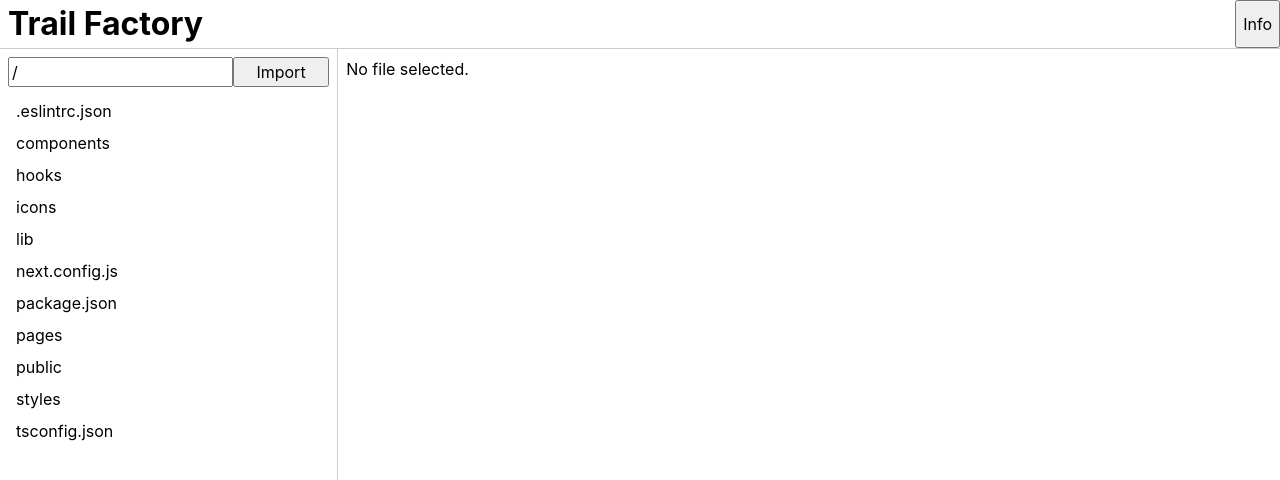
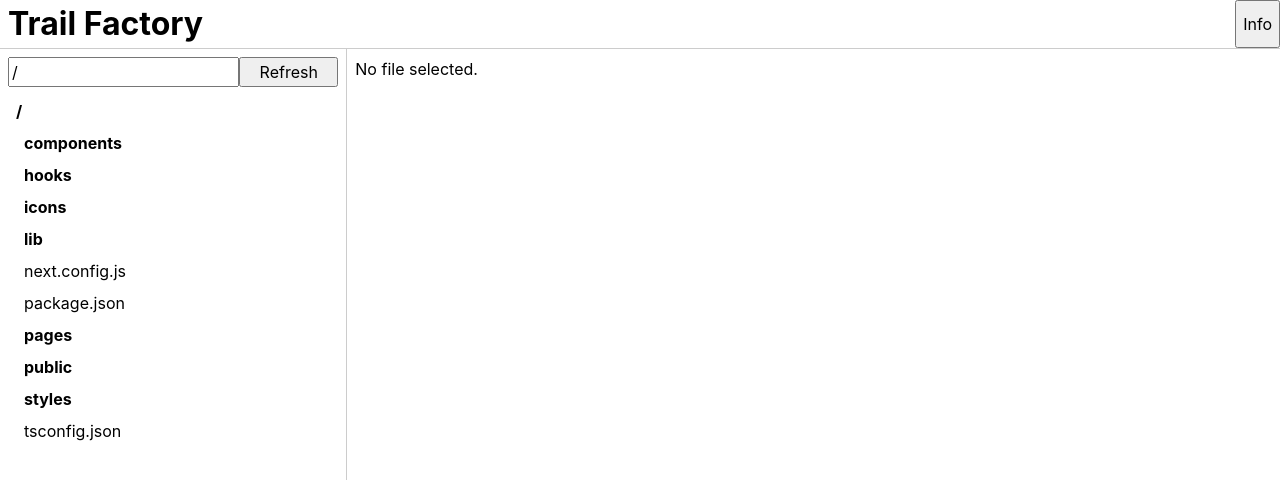
Before and after one commit to kwoodhouse93/trail-factory, a Next.js app: page / in a window 1280 px wide. Shown: the top 480 px of the page. Built offline with nearby package versions, Linux system fonts and the light colour scheme.

Commit message:
Support subdirs in file browser

```diff
--- /dev/null
+++ b/components/dir/Dir.tsx
@@ -0,0 +1,45 @@
+import { cn } from 'lib/styles'
+import { useEffect, useState } from 'react'
+import styles from 'styles/components/dir/DirViewer.module.scss'
+import { getDir } from './DirBrowser'
+import File from './File'
+import path from 'path'
+
+const Dir = ({ filepath, name, selected, setSelected }) => {
+  const [open, setOpen] = useState(false)
+  const [dir, setDir] = useState(undefined)
+
+  useEffect(() => {
+    getDir(filepath, d => setDir(d))
+  }, [name, setDir])
+
+  return <div className={styles.wrapper}>
+    <li
+      className={cn(styles.title)}
+      onClick={() => setOpen(o => !o)}
+    >{name}</li>
+    {open === true &&
+      <ul className={styles.fileList}>
+        {dir.items.map(f => {
+          if (f.type === 'dir') {
+            return <Dir
+              key={f.name}
+              filepath={path.join(filepath, f.name)}
+              name={f.name}
+              selected={selected}
+              setSelected={setSelected}
+            />
+          }
+          return <File
+            key={f.name}
+            name={f.name}
+            selected={path.join(filepath, f.name) === selected}
+            onClick={() => setSelected(path.join(filepath, f.name))}
+            className={styles.fileItem}
+          />
+        })}
+      </ul>}
+  </div>
+}
+
+export default Dir
--- a/components/dir/DirBrowser.tsx
+++ b/components/dir/DirBrowser.tsx
@@ -20,19 +20,23 @@ const DirBrowser = ({ setFullPath }) => {
   }, [])
 
   return <div>
-    <LoadDir className={styles.loader} path={filepath} setPath={setFilepath} onLoad={() => getDir(filepath, d => setDir(d))} />
+    <LoadDir
+      className={styles.loader}
+      path={filepath}
+      setPath={setFilepath}
+      onLoad={() => getDir(filepath, d => setDir(d), true)}
+    />
     <DirViewer dir={dir} selected={selected} setSelected={s => {
       setSelected(s)
-      setFullPath(path.join(filepath, s))
+      setFullPath(s)
     }} />
   </div>
 }
 
 export default DirBrowser
 
-
-const getDir = async (path, cb) => {
-  if (typeof window !== 'undefined') {
+export const getDir = async (path, cb, store?) => {
+  if (typeof window !== 'undefined' && store === true) {
     localStorage.setItem('path', path)
   }
 
--- a/components/dir/DirViewer.tsx
+++ b/components/dir/DirViewer.tsx
@@ -1,15 +1,50 @@
+import { cn } from 'lib/styles'
 import styles from 'styles/components/dir/DirViewer.module.scss'
+import Dir from './Dir'
 import File from './File'
+import path from 'path'
 
-const DirViewer = ({ dir, selected, setSelected }) => {
-  if (!dir) {
+type DirItem = {
+  name: string
+  type: 'file' | 'dir'
+}
+
+type Dir = {
+  path: string
+  items: DirItem[]
+}
+
+type DirViewerProps = {
+  dir?: Dir
+  selected: string
+  setSelected: React.Dispatch<any>
+}
+
+const DirViewer = ({ dir, selected, setSelected }: DirViewerProps) => {
+  if (dir === undefined || dir.items === undefined) {
     return <div></div>
   }
+  const filepath = dir.path
 
   return <div className={styles.wrapper}>
-    <h2>{dir.path}</h2>
+    <li className={cn(styles.title)}>{filepath}</li>
     <ul className={styles.fileList}>
-      {dir.map(f => <File key={f} name={f} selected={f === selected} onClick={() => setSelected(f)} className={styles.fileItem} />)}
+      {dir.items.map(f => {
+        if (f.type === 'dir') return <Dir
+          key={f.name}
+          filepath={path.join(filepath, f.name)}
+          name={f.name}
+          selected={selected}
+          setSelected={setSelected}
+        />
+        return <File
+          key={f.name}
+          name={f.name}
+          selected={path.join(filepath, f.name) === selected}
+          onClick={() => setSelected(path.join(filepath, f.name))}
+          className={styles.fileItem}
+        />
+      })}
     </ul>
   </div>
 }
--- a/components/dir/LoadDir.tsx
+++ b/components/dir/LoadDir.tsx
@@ -3,7 +3,7 @@ import styles from 'styles/components/dir/LoadDir.module.scss'
 const LoadDir = ({ path, setPath, onLoad, className }) => {
   return <p className={className}>
     <input className={styles.input} type="text" value={path} onChange={e => setPath(e.target.value)} />
-    <button className={styles.button} onClick={onLoad}>Import</button>
+    <button className={styles.button} onClick={onLoad}>Refresh</button>
   </p>
 }
 
--- a/components/track/TrackViewer.tsx
+++ b/components/track/TrackViewer.tsx
@@ -7,7 +7,14 @@ const TrackViewer = ({ gpx, highlighted, selected, reversed }) => {
 
   if (gpx === null) return <div>No file selected.</div>
   if (gpx.error) {
-    return <div>Error loading track</div>
+    return <div>
+      <p>
+        Error loading track:
+      </p>
+      <p>
+        {gpx.error.message}
+      </p>
+    </div>
   }
   if (gpx.data === undefined) {
     return <div>Loading track...</div>
--- a/hooks/useGPXFile.tsx
+++ b/hooks/useGPXFile.tsx
@@ -4,7 +4,6 @@ import { useEffect, useState } from 'react'
 const useGPXFile = (path) => {
   const [gpx, setGpx] = useState(undefined)
   const [error, setError] = useState(undefined)
-
 
   useEffect(() => {
     if (path === undefined) return
@@ -14,6 +13,7 @@ const useGPXFile = (path) => {
       .then(data => parseGPX(Buffer.from(data.file).toString('utf8')))
       .then(data => {
         setGpx(data)
+        setError(undefined)
       })
       .catch(err => {
         setError(err)
--- a/lib/geo/gpx.ts
+++ b/lib/geo/gpx.ts
@@ -8,6 +8,8 @@ export const parseGPX = (gpx) => {
       console.error(err)
       return
     }
+
+    if (result.gpx.trk !== undefined) {
       var track = result.gpx.trk.map((t, i) => {
         const points = t.trkseg[0].trkpt.map(p => {
           return {
@@ -22,6 +24,26 @@ export const parseGPX = (gpx) => {
         }
       })
       outputTrack = track
+      return
+    }
+
+    if (result.gpx.rte !== undefined) {
+      var route = result.gpx.rte.map((r, i) => {
+        const points = r.rtept.map(p => {
+          return {
+            lat: parseFloat(p.$.lat),
+            lon: parseFloat(p.$.lon)
+          }
+        })
+        return {
+          name: r.name[0],
+          indexInFile: i,
+          points: points,
+        }
+      })
+      outputTrack = route
+      return
+    }
   })
   return outputTrack
 }
--- a/pages/api/dir.js
+++ b/pages/api/dir.js
@@ -1,10 +1,25 @@
 import * as fs from 'fs'
-export default function handler(req, res) {
+import * as path from 'path'
+
+export default async function handler(req, res) {
   if (req.query.path === undefined) {
     res.status(400).json({ error: "No path specified" })
     return
   }
-  const path = req.query.path
-  const dir = fs.readdirSync(path)
+  const filepath = req.query.path
+  const fsDir = await fs.promises.readdir(filepath)
+  const dir = {
+    path: filepath,
+    items: await Promise.all(fsDir
+      .filter(f => !f.startsWith('.'))
+      .map(async f => {
+        const stat = await fs.promises.stat(path.join(filepath, f))
+        return {
+          name: f,
+          type: stat.isDirectory() ? 'dir' : 'file',
+        }
+      })
+    )
+  }
   res.status(200).json({ dir })
 }
--- a/pages/index.tsx
+++ b/pages/index.tsx
@@ -1,5 +1,5 @@
 import Head from 'next/head'
-import { useEffect, useState } from 'react'
+import { useState } from 'react'
 
 import Header from 'components/Header'
 import DirBrowser from 'components/dir/DirBrowser'
--- a/styles/components/dir/DirViewer.module.scss
+++ b/styles/components/dir/DirViewer.module.scss
@@ -1,8 +1,15 @@
 .fileList {
     padding: 0;
+    padding-left: var(--padding);
     list-style: none;
 }
 
 .fileItem {
+    padding: calc(var(--padding) / 2) var(--padding);
+}
+
+.title {
+    list-style: none;
+    font-weight: bold;
     padding: 4px 8px;
 }
```
Lines whose indentation alone changed are shown as unchanged.
